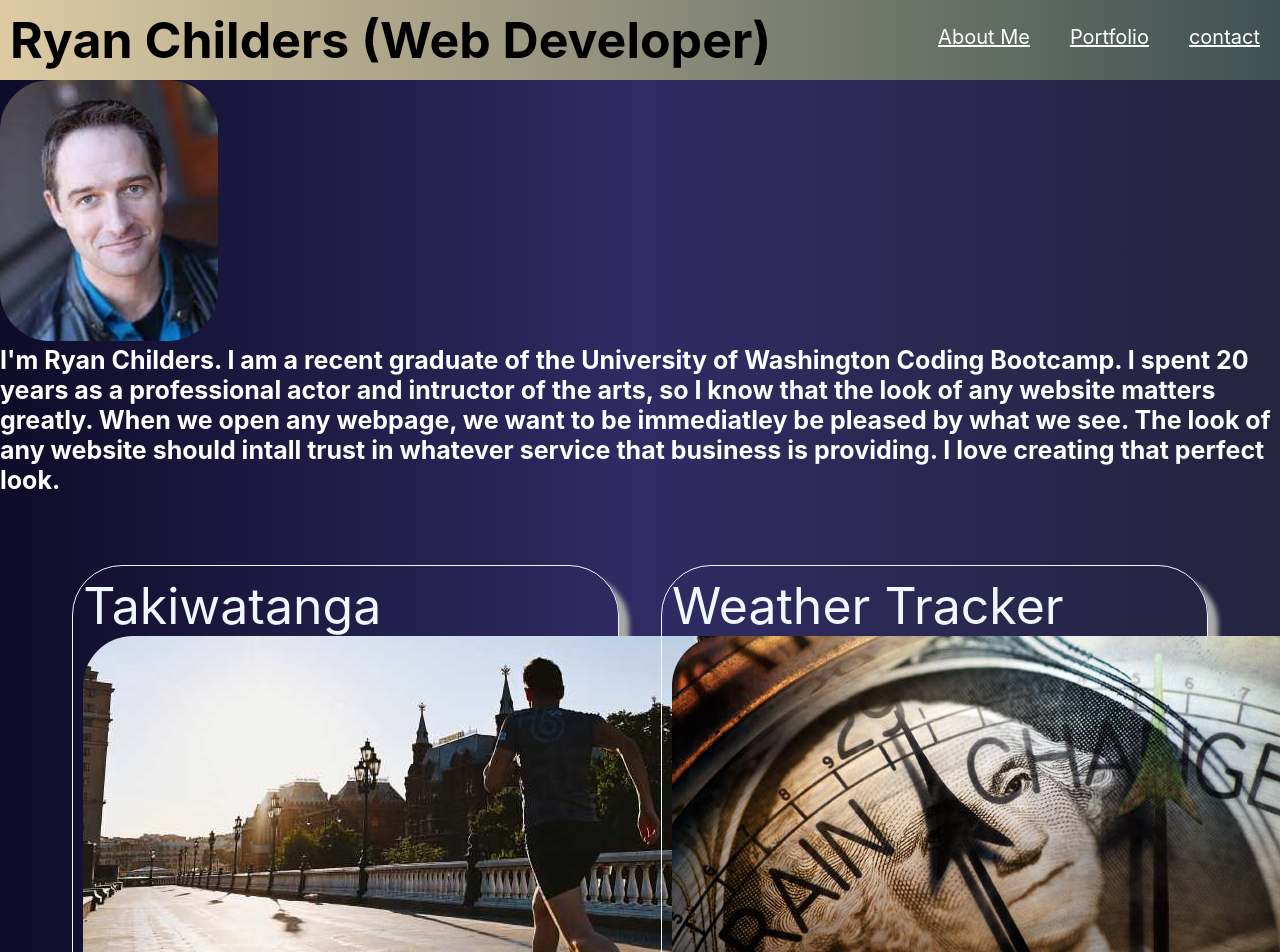
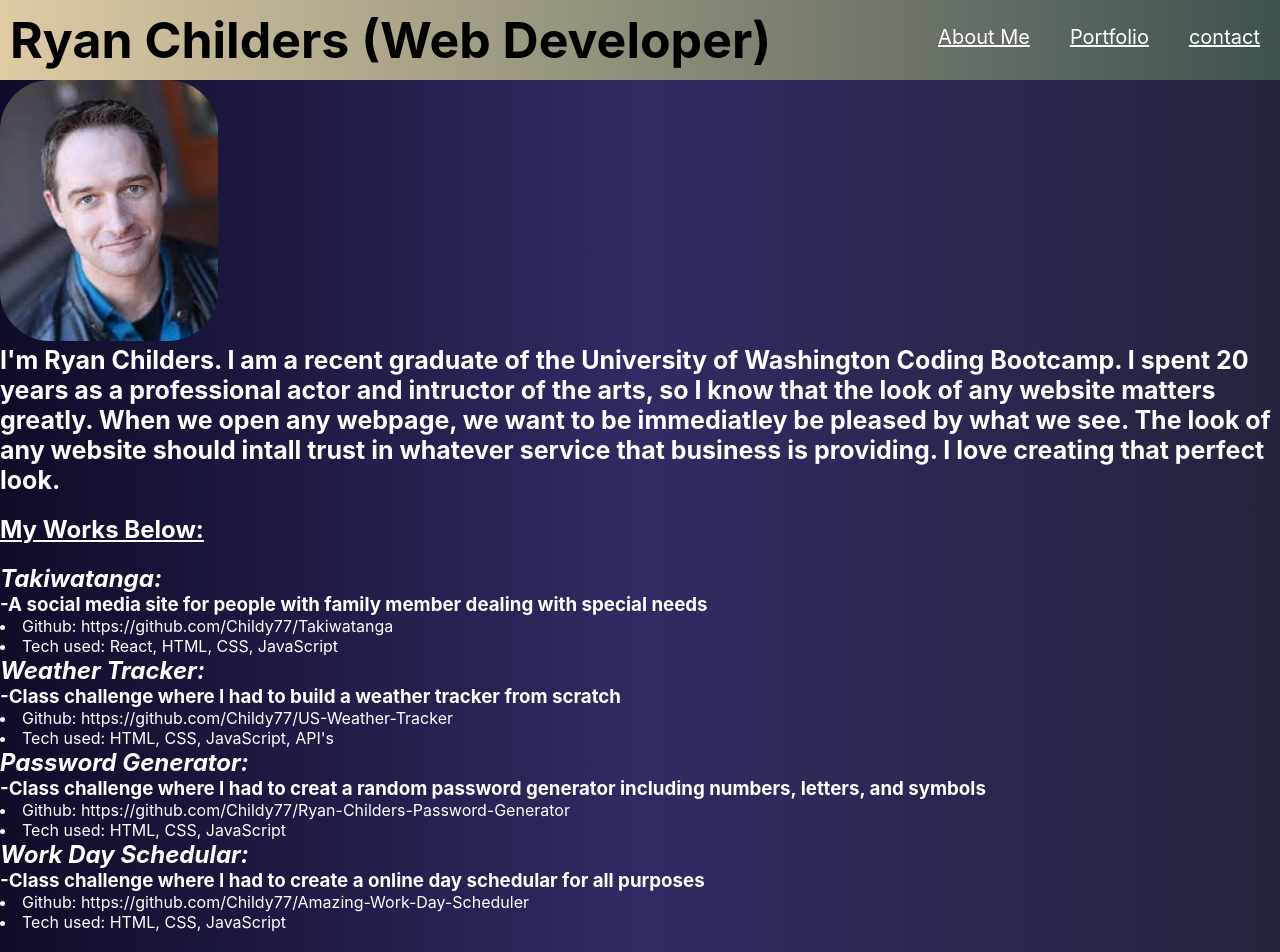
Before and after one commit to Childy77/Ryan-Childers-Website-Portfolio, a React (Create React App) app: page / in a window 1280 px wide. Shown: the top 952 px of the page. Built offline with nearby package versions, Linux system fonts and the light colour scheme.

Commit message:
added work description

```diff
--- a/src/App.css
+++ b/src/App.css
@@ -124,3 +124,12 @@ p {
   background-image: linear-gradient(to right, #DECBA4, #3E5151);
   padding: 20px;
 }
+
+.works-below {
+  text-decoration: underline;
+}
+
+.work-title {
+  text-decoration: solid;
+  font-style: italic;
+}
--- a/src/components/about-me.js
+++ b/src/components/about-me.js
@@ -10,6 +10,30 @@ const AboutMe = () => {
         <p>
             I'm Ryan Childers. I am a recent graduate of the University of Washington Coding Bootcamp.  I spent 20 years as a professional actor and intructor of the arts, so I know that the look of any website matters greatly.  When we open any webpage, we want to be immediatley be pleased by what we see.  The look of any website should intall trust in whatever service that business is providing.  I love creating that perfect look.
         </p>
+        <br></br>
+        <h1 className="works-below">My Works Below:</h1>
+        <br></br>
+        <h1 className="work-title">Takiwatanga:</h1>
+        <h3>-A social media site for people with family member dealing with special needs</h3>
+            <li>Github: https://github.com/Childy77/Takiwatanga </li>
+            <li>Tech used: React, HTML, CSS, JavaScript </li>
+
+        <h1 className="work-title">Weather Tracker:</h1>
+            <h3>-Class challenge where I had to build a weather tracker from scratch</h3>
+            <li>Github: https://github.com/Childy77/US-Weather-Tracker </li>
+            <li>Tech used: HTML, CSS, JavaScript, API's </li>
+
+        <h1 className="work-title">Password Generator:</h1>
+            <h3>-Class challenge where I had to creat a random password generator including numbers, letters, and symbols</h3>
+            <li>Github: https://github.com/Childy77/Ryan-Childers-Password-Generator </li>
+            <li>Tech used: HTML, CSS, JavaScript </li>
+
+        <h1 className="work-title">Work Day Schedular:</h1>
+        <h3>-Class challenge where I had to create a online day schedular for all purposes</h3>
+            <li>Github: https://github.com/Childy77/Amazing-Work-Day-Scheduler </li>
+            <li>Tech used: HTML, CSS, JavaScript </li>
+
+
 
         </section>
     )
--- a/src/components/work.js
+++ b/src/components/work.js
@@ -9,7 +9,7 @@ const Works = [
 
     // Add URL Links
     {
-        worksHeader: "Takiwatanga",
+        worksHeader: "Takiwatanga:",
         workslink: "https://intense-cove-24151.herokuapp.com/",
         image: Workout,
         description: "A man running"
```
